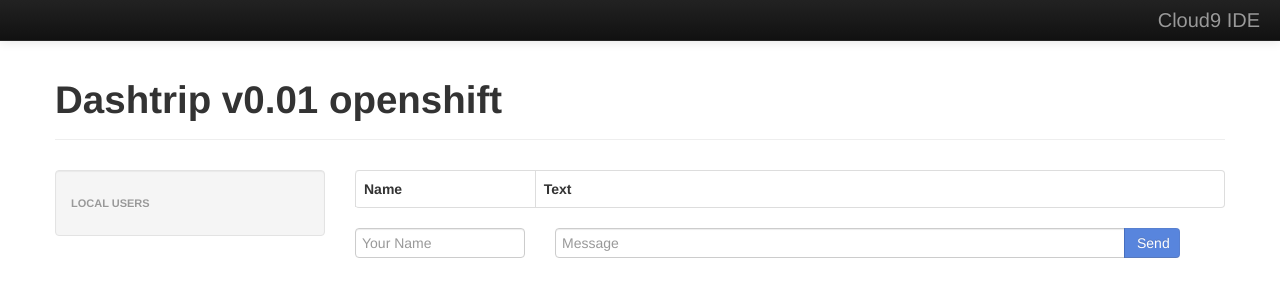
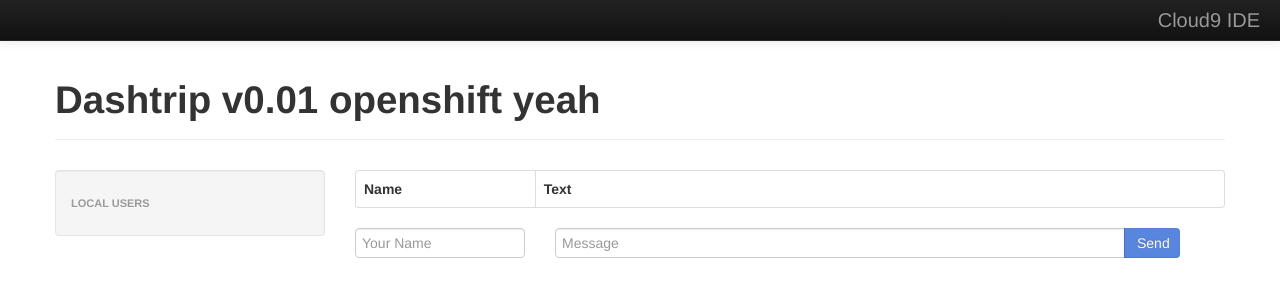
Before and after one commit to philgm/chat-init, a website: page client/index.html in a window 1280 px wide. Drawn offline with nearby package versions, Linux system fonts and the light colour scheme; no server answers.

Commit message:
remodif modif yeah

```diff
--- a/client/index.html
+++ b/client/index.html
@@ -55,7 +55,7 @@
         </div>
       </div>
       <div class="page-header">
-        <h1>Dashtrip v0.01 openshift</h1>
+        <h1>Dashtrip v0.01 openshift yeah</h1>
       </div>
       <div class="row">
         <div class="span3">
```
